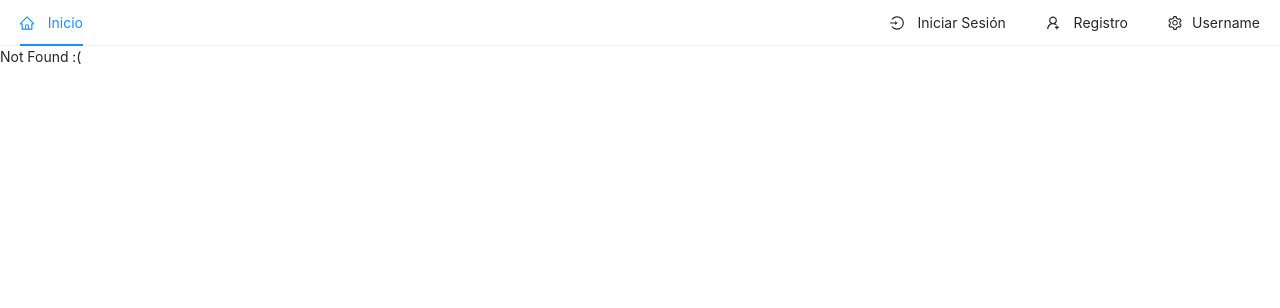
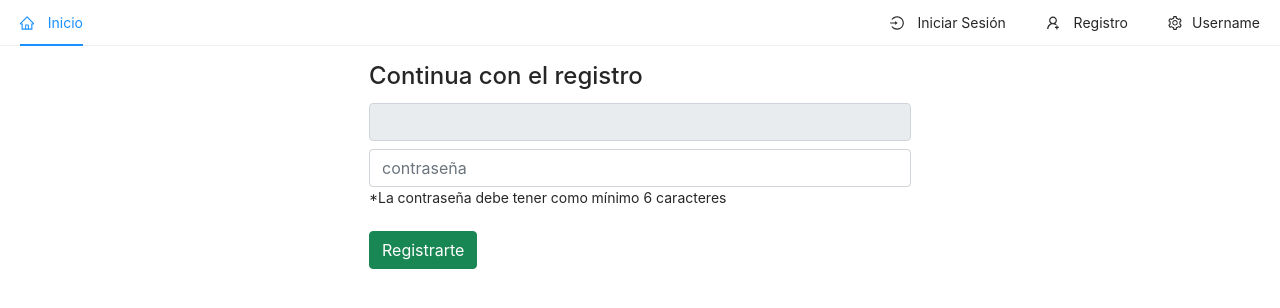
Before and after one commit to jkevinfg/Ecommerce, a React (Create React App) app in the folder frontend/: page /register/complete in a window 1280 px wide. Before the commit this address had no page. Shown: the top 308 px of the page. Built offline with nearby package versions, Linux system fonts and the light colour scheme.

Commit message:
registro completado

```diff
--- a/frontend/src/App.js
+++ b/frontend/src/App.js
@@ -5,6 +5,8 @@ import Login from './pages/Login';
 import Register from './pages/Register';
 import NotFound from './pages/NotFound';
 import Header from './components/Header';
+import RegisterComplete from './pages/RegisterComplete';
+
 const App = () => {
   return (
    <BrowserRouter>
@@ -13,6 +15,7 @@ const App = () => {
           <Route path="/" exact component={Home} />
           <Route path="/login" exact component={Login} />
           <Route path="/register" exact component={Register} />
+          <Route path="/register/complete" exact component={RegisterComplete} />
           <Route component={NotFound} />
     </Switch>
    </BrowserRouter>
--- a/frontend/src/firebase.js
+++ b/frontend/src/firebase.js
@@ -1,6 +1,6 @@
 // Import the functions you need from the SDKs you need
 import { initializeApp } from "firebase/app";
-import {getAuth } from 'firebase/auth'
+import {getAuth, updatePassword } from 'firebase/auth'
 // TODO: Add SDKs for Firebase products that you want to use
 // https://firebase.google.com/docs/web/setup#available-libraries
 
@@ -16,5 +16,4 @@ const firebaseConfig = {
 
 // Initialize Firebase
 const app = initializeApp(firebaseConfig);
-
 export const auth = getAuth();
--- a/frontend/src/pages/Register.jsx
+++ b/frontend/src/pages/Register.jsx
@@ -15,11 +15,14 @@ const handleSubmit = async (event) => {
     url: process.env.REACT_APP_REGISTER_URL,
     handleCodeInApp : true
   }
-  await sendSignInLinkToEmail(auth, email, actionCodeSettings)
-  toast.success('Revise su bandeja de entrada , hemos enviado un link para que continue con el registro');
-  window.localStorage.setItem('emailRegistration',email);
-  setEmail('');
-
+  try {
+    await sendSignInLinkToEmail(auth, email, actionCodeSettings)
+    toast.success('Revise su bandeja de entrada , hemos enviado un link para que continue con el registro');
+    window.localStorage.setItem('emailRegistration', email);
+    setEmail('');
+  } catch (error) {
+    toast.error(error);
+  }
 }
 
 const handleChange=(event) => {
--- /dev/null
+++ b/frontend/src/pages/RegisterComplete.js
@@ -0,0 +1,59 @@
+import React, { useEffect, useState } from 'react';
+import { auth } from '../firebase';
+import { signInWithEmailLink, updatePassword } from "firebase/auth";
+import { ToastContainer, toast } from 'react-toastify';
+import 'react-toastify/dist/ReactToastify.css';
+
+const RegisterComplete = ({history}) => {
+
+  const [email, setEmail] = useState('');
+  const [password , setPassword] = useState('');
+
+  useEffect(() => {
+    setEmail(window.localStorage.getItem('emailRegistration'));
+  },[]);
+
+  const handleSubmit = async (event) => {
+    event.preventDefault();
+    try {
+      const result = await signInWithEmailLink(auth, email, window.location.href);
+      console.log("result : ", result.user);
+      if (result.user.emailVerified){
+          toast.success('Registrado');
+          window.localStorage.removeItem('emailRegistration');
+          const user = auth.currentUser;
+          console.log(user);
+          await updatePassword(user,password);
+          const idTokenResult = await user.getIdTokenResult();
+          console.log("user",user,"idTokenResult",idTokenResult);
+      }
+    } catch (error ) {
+      toast.error(error.message);
+    }
+  }
+
+  const handleChange = (event) => {
+    setPassword(event.target.value);
+  }
+
+
+  return (
+    <div className="container p-3">
+      <div className="row">
+        <div className="col-md-6 offset-md-3">
+          <h4>Continua con el registro </h4>
+          <ToastContainer />
+          <form onSubmit={handleSubmit}>
+            <input type="email" className="form-control" value={email} disabled />
+            <input type="password" className="form-control mt-2" value={password} onChange={handleChange} placeholder="contraseña" />
+            <p>*La contraseña debe tener como mínimo 6 caracteres</p>
+            <button type="submit" className="btn btn-success mt-2">Registrarte</button>
+          </form>
+        </div>
+      </div>
+    </div>
+  )
+
+}
+
+export default RegisterComplete;
```
